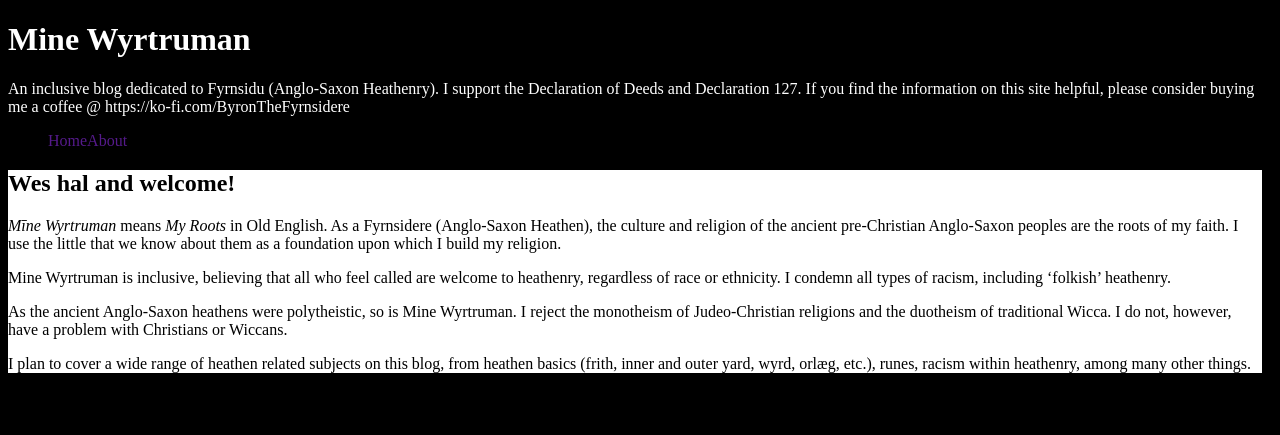
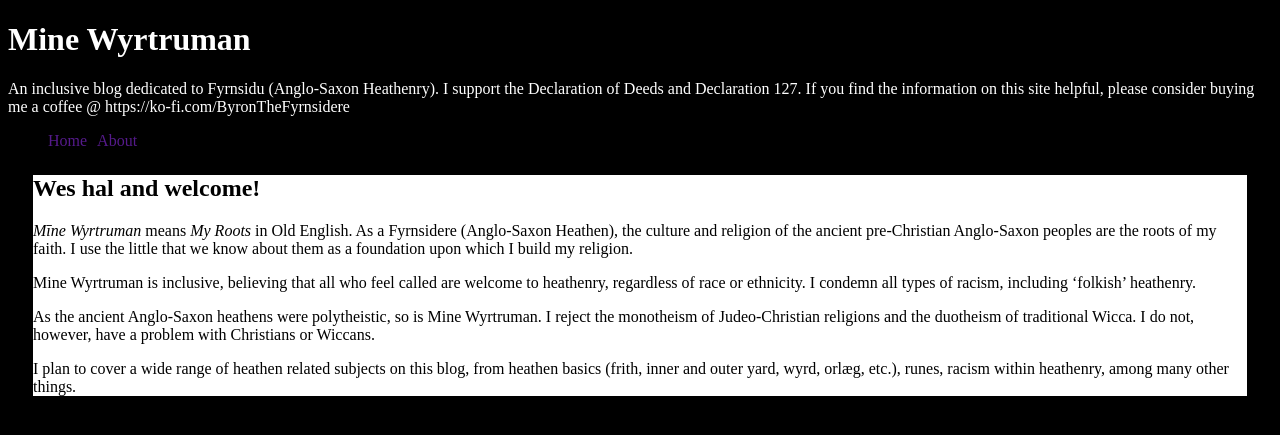
Before and after one commit to byronpendason/byronpendason.github.io, a Jekyll site: the page built from index.md, in a window 1280 px wide. Shown: the top 435 px of the page. Built offline with Jekyll 4.4.1, drawn with Linux system fonts in a browser that asks for light colours; our own code applies the rules of GitHub Pages for plain Markdown files.

Commit message:
Update default.html

```diff
--- a/_layouts/default.html
+++ b/_layouts/default.html
@@ -15,7 +15,7 @@
         color: white;
       }
       nav ul li {
-        margin-right: 0px;
+        margin-right: 10px
       }
       nav ul li a {
         text-decoration: none;
@@ -27,7 +27,7 @@
         text-decoration: underline;
       }
       #content {
-        margin-right: 10px;
+        margin: 25px;
         background-color: white;
         color: black;
       }
```
